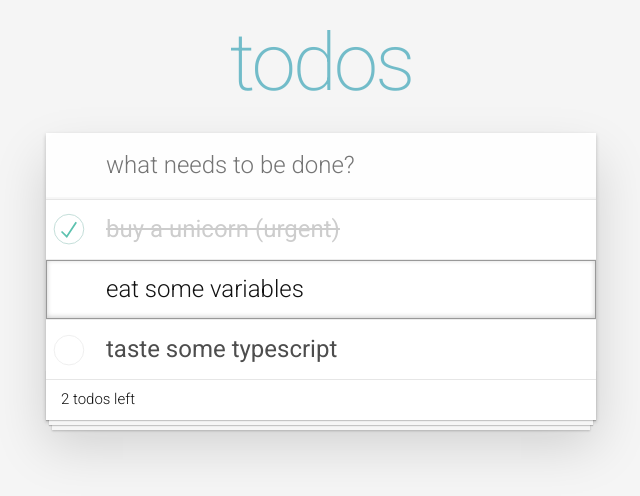
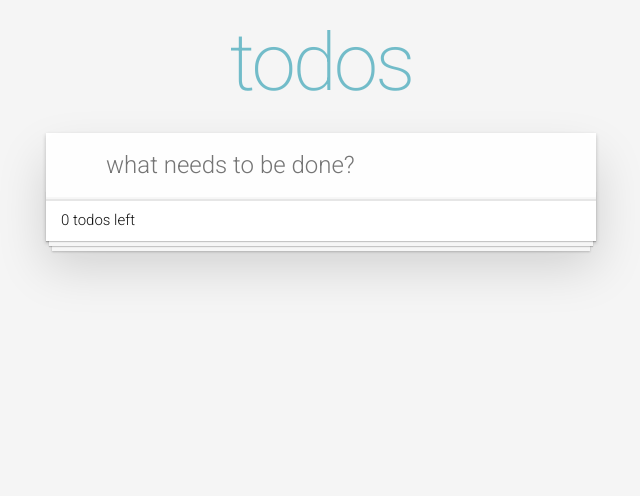
Before and after one commit to TMFLGR/ng-workshop-project, an Angular app: page / in a window 1280 px wide. Shown: the top 496 px of the page, without its empty margins (319-959 px from the left). Built offline with nearby package versions, Linux system fonts and the light colour scheme.

Commit message:
06-todo-service

```diff
--- a/src/app/app.module.ts
+++ b/src/app/app.module.ts
@@ -6,6 +6,7 @@ import { AppComponent } from './app.component';
 import { TodosComponent } from './todos/todos.component';
 import { TodoListComponent } from './todo-list/todo-list.component';
 import { InputComponent } from './input/input.component';
+import { TodoService } from './services/todo.service';
 
 @NgModule({
   declarations: [
@@ -18,7 +19,7 @@ import { InputComponent } from './input/input.component';
     BrowserModule,
     AppRoutingModule
   ],
-  providers: [],
+  providers: [TodoService],
   bootstrap: [AppComponent]
 })
 export class AppModule { }
--- a/src/app/input/input.component.ts
+++ b/src/app/input/input.component.ts
@@ -1,4 +1,5 @@
 import { Component, OnInit } from '@angular/core';
+import { TodoService } from './../services/todo.service';
 
 @Component({
   selector: 'app-input',
@@ -13,7 +14,7 @@ import { Component, OnInit } from '@angular/core';
 })
 export class InputComponent implements OnInit {
 
-    constructor() { }
+    constructor(private todoService: TodoService) { }
 
     ngOnInit() {
     }
@@ -22,8 +23,7 @@ export class InputComponent implements OnInit {
     handleEnterKey (event: any):void {
         const input = event.target.value.trim();
         if (input != '') {
-            console.log(input);
-            // handle service here
+            this.todoService.createTodo(input);
             event.target.value = '';
         }
     }
--- /dev/null
+++ b/src/app/services/todo.service.ts
@@ -0,0 +1,62 @@
+import { Injectable } from '@angular/core';
+import { Todo } from './Todo';
+
+@Injectable({
+  providedIn: 'root'
+})
+export class TodoService {
+    todos: Todo[];
+    todoId: number;
+
+    constructor() {
+        this.todos = [];
+        this.todoId = 1;
+    }
+
+    // getter for all todos
+    getTodos(): Todo[] {
+        return this.todos;
+    }
+
+    // find todoitem index inside array by todo id
+    findTodoIndexById(todoId: number): number {
+        return this.todos.findIndex(object => object.id === todoId);
+    }
+
+    // create a new todoitem
+    createTodo(todoName: string): void {
+        this.todos.push({
+            id: this.todoId,
+            name: todoName,
+            isDone: false,
+            editIsActive: false
+        })
+        this.todoId++;
+    }
+
+    // update / toggle the isDone value of a specific todo
+    updateTodoDone(todoId: number): void {
+        const index = this.findTodoIndexById(todoId);
+        this.todos[index].isDone = !this.todos[index].isDone;
+    }
+
+    // set edit mode of specific todo to true
+    setTodoEditMode(todoId: number): void {
+        const index = this.findTodoIndexById(todoId);
+        this.todos[index].editIsActive = true;
+    }
+
+    // unset edit mode and store the provided value
+    unsetTodoEditMode(todoId: number, value: string): void {
+        const index = this.findTodoIndexById(todoId);
+        this.todos[index].name = value;
+        this.todos[index].editIsActive = false;
+    }
+
+    // delete a specific todo item
+    deleteTodo(todoId: number): void {
+        const index = this.findTodoIndexById(todoId);
+        this.todos.splice(index, 1);
+    }
+
+}
--- a/src/app/todo-list/todo-list.component.ts
+++ b/src/app/todo-list/todo-list.component.ts
@@ -1,5 +1,6 @@
 import { Component, OnInit } from '@angular/core';
-import { Todo } from './../services/Todo';
+import { Todo } from '../services/Todo';
+import { TodoService } from '../services/todo.service';
 
 @Component({
   selector: 'app-todo-list',
@@ -11,63 +12,33 @@ export class TodoListComponent implements OnInit {
     editMode: boolean;
     todos: Todo[];
 
-    constructor() {
-        this.todos = [
-            {
-                id: 1,
-                name: 'buy a unicorn (urgent)',
-                isDone: true,
-                editIsActive: false
-            },
-            {
-                id: 2,
-                name: 'eat some variables',
-                isDone: false,
-                editIsActive: true
-            },
-            {
-                id: 3,
-                name: 'taste some typescript',
-                isDone: false,
-                editIsActive: false
-            },
-        ];
+    constructor(private todoService: TodoService) {
         this.editMode = false;
     }
 
     ngOnInit() {
-
-    }
-
-    // find todoitem index inside array by todo id
-    findTodoIndexById (todoId: number): number {
-        return this.todos.findIndex(object => object.id === todoId);
+        this.todos = this.todoService.getTodos();
     }
 
     // clickhandler to delete a todo on button click
     handleDeleteClick (todoId: number): void {
-        const index = this.findTodoIndexById(todoId);
-        this.todos.splice(index, 1);
+        this.todoService.deleteTodo(todoId);
     }
 
     // clickhandler to set or unset the todo done
     handleToggleDoneClick (todoId: number): void {
-        const index = this.findTodoIndexById(todoId);
-        this.todos[index].isDone = !this.todos[index].isDone;
+        this.todoService.updateTodoDone(todoId);
     }
 
     // activate edit mode by todoId
     handleSetEditMode (todoId: number): void {
-        const index = this.findTodoIndexById(todoId);
-        this.todos[index].editIsActive = true;
+        this.todoService.setTodoEditMode(todoId);
         this.editMode = true;
     }
 
     // unset edit mode and change value by todoId
     handleUnsetEditMode (todoId: number, value: string): void {
-        const index = this.findTodoIndexById(todoId);
-        this.todos[index].name = value;
-        this.todos[index].editIsActive = false;
+        this.todoService.unsetTodoEditMode(todoId, value);
         this.editMode = false;
     }
 
```
Also changed, not shown: 1 other file (tests, documents, lock files or other folders).
